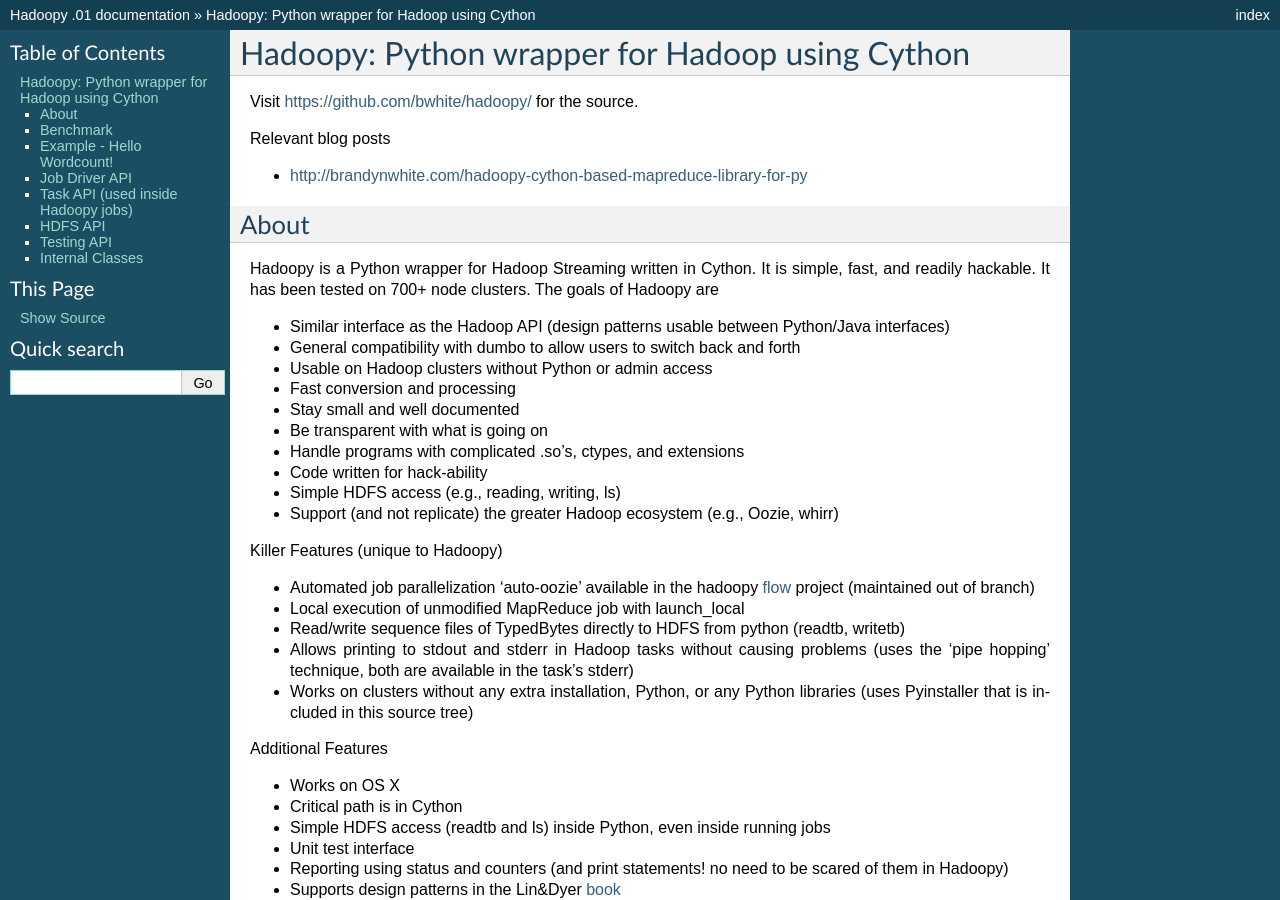
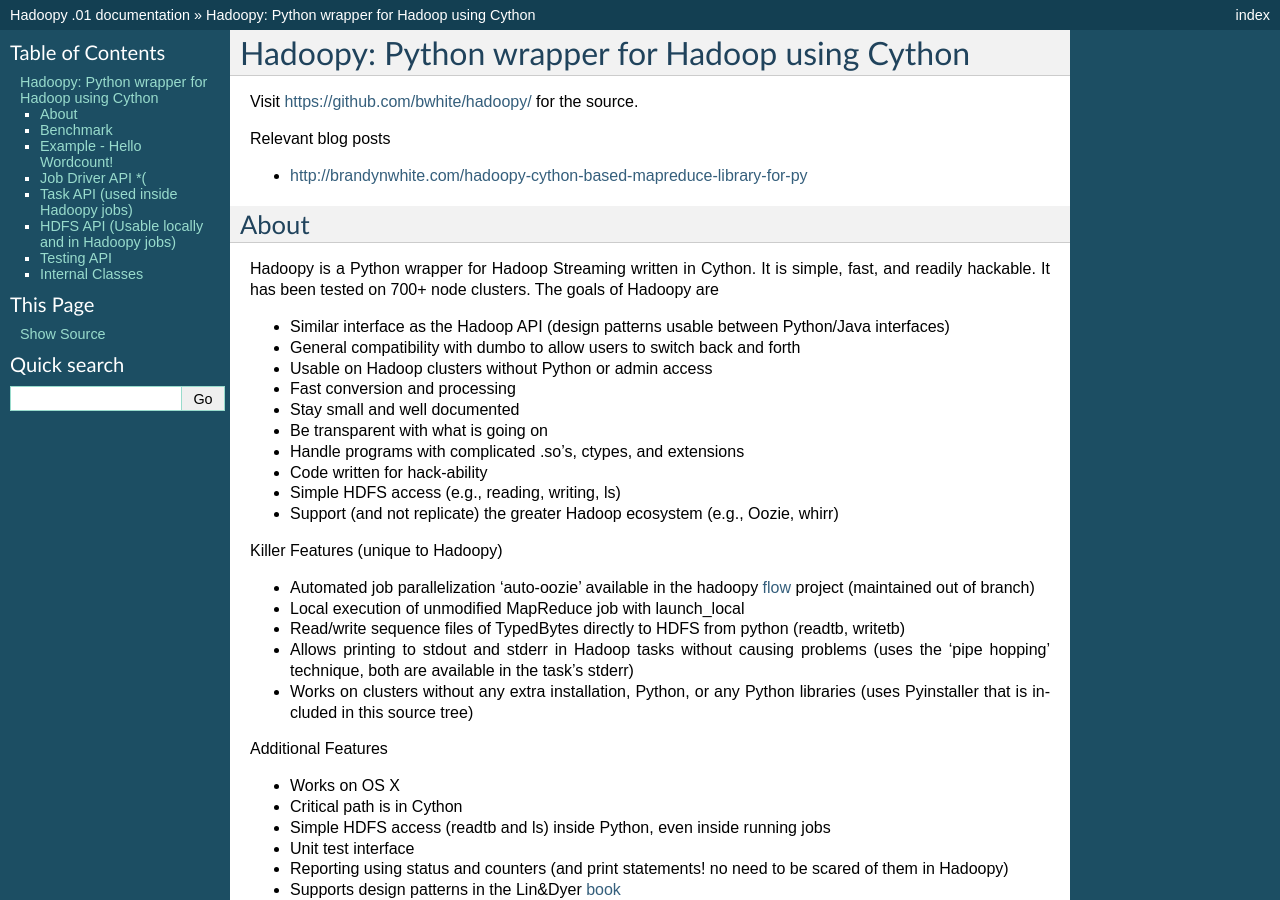
Before and after one commit to bwhite/hadoopy, a Sphinx documentation site: the page built from doc/index.rst, in a window 1280 px wide and 900 px high. Built offline with Sphinx 7.4.7, drawn with Linux system fonts in a browser that asks for light colours; formulas are drawn with MathJax 3; some of the changed text lies outside the part shown.

Commit message:
Updated Signed-off-by: Brandyn A. White <bwhite@dappervision.com>

```diff
--- a/doc/index.rst
+++ b/doc/index.rst
@@ -318,8 +318,8 @@
 
 That's a quick tour of Hadoopy.
 
-Job Driver API
---------------
+Job Driver API *(
+-----------------
 
 ..  autofunction:: hadoopy.launch(in_name, out_name, script_path[, partitioner=False, files=(), jobconfs=(), cmdenvs=(), copy_script=True, wait=True, hstreaming=None, name=None, use_typedbytes=True, use_seqoutput=True, use_autoinput=True, add_python=True, config=None, pipe=True, python_cmd="python", num_mappers=None, num_reducers=None, script_dir='', remove_ext=False, **kw])
 
@@ -332,13 +332,11 @@
 -----------------------------------
 
 ..  autofunction:: hadoopy.run(mapper=None, reducer=None, combiner=None, **kw)
-
 ..  autofunction:: hadoopy.status(msg[, err=None])
-
 ..  autofunction:: hadoopy.counter(group, counter[, amount=1, err=None])
 
-HDFS API
---------
+HDFS API (Usable locally and in Hadoopy jobs)
+-----------
 
 ..  autofunction:: hadoopy.readtb(paths[, ignore_logs=True, num_procs=10])
 ..  autofunction:: hadoopy.writetb(path, kvs)
```
